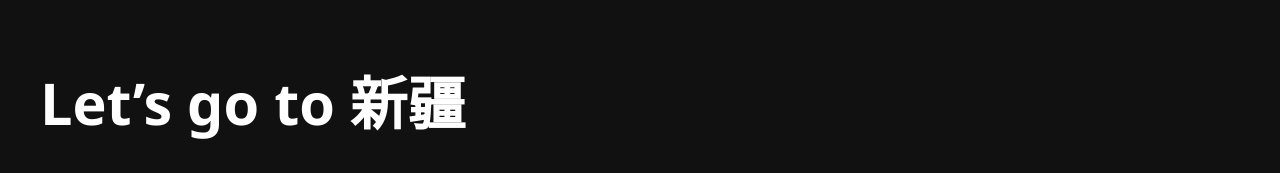
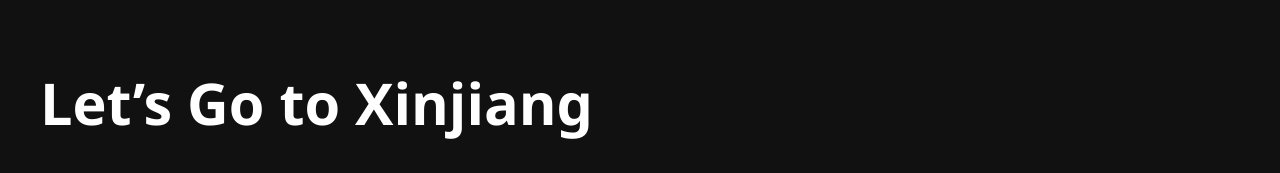
Before and after one commit to Joycceeii/MyGamePortfolio, a plain HTML site: page lets-go-to-xinjiang/index.html in a window 1280 px wide. Shown: the part 147-320 px from the top of the page. Drawn offline with Linux system fonts and the light colour scheme.

Commit message:
Restore the English Xinjiang project title

```diff
--- a/lets-go-to-xinjiang/index.html
+++ b/lets-go-to-xinjiang/index.html
@@ -3,7 +3,7 @@
 <head>
     <meta charset="UTF-8">
     <meta name="viewport" content="width=device-width, initial-scale=1.0">
-    <title>Let&#8217;s go to 新疆 | Joy Li</title>
+    <title>Let&#8217;s Go to Xinjiang | Joy Li</title>
     <link rel="stylesheet" href="../style.css?v=20261101-projects-about">
     <link rel="canonical" href="https://joycceeii.github.io/MyGamePortfolio/lets-go-to-xinjiang/">
     <style>
@@ -52,7 +52,7 @@
         <header class="project-hero">
             <div class="hero-content">
                 <div class="hero-content-inner">
-                    <h1>Let&#8217;s go to 新疆</h1>
+                    <h1>Let&#8217;s Go to Xinjiang</h1>
                     <p class="lead"><span class="en">A tabletop road trip through Xinjiang</span><span class="zh">一款新疆自驾主题桌游</span></p>
                     <p class="project-copy"><span class="en">Share a car, vote on the next stop, and see whether you have enough gas to make it home.</span><span class="zh">同乘一辆车，投票决定下一站，看看这箱油能带大家走多远。</span></p>
                     <p><a class="text-link" href="../xinjiang/rulebook.pdf"><span class="en">Read the rulebook (PDF)</span><span class="zh">阅读规则书（PDF）</span></a></p>
```
Also changed, not shown: xinjiang/index.html (+2 -2 lines).
